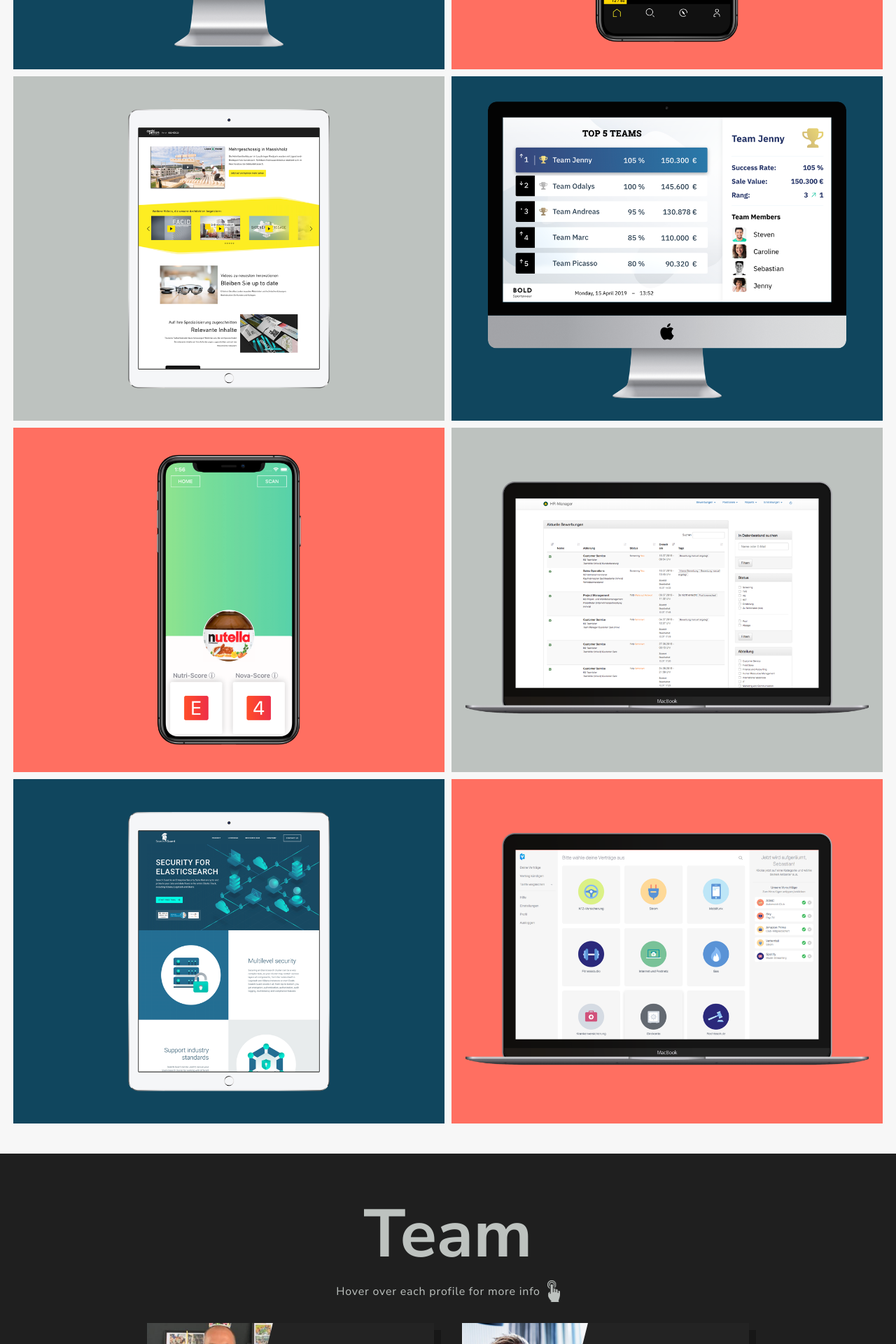
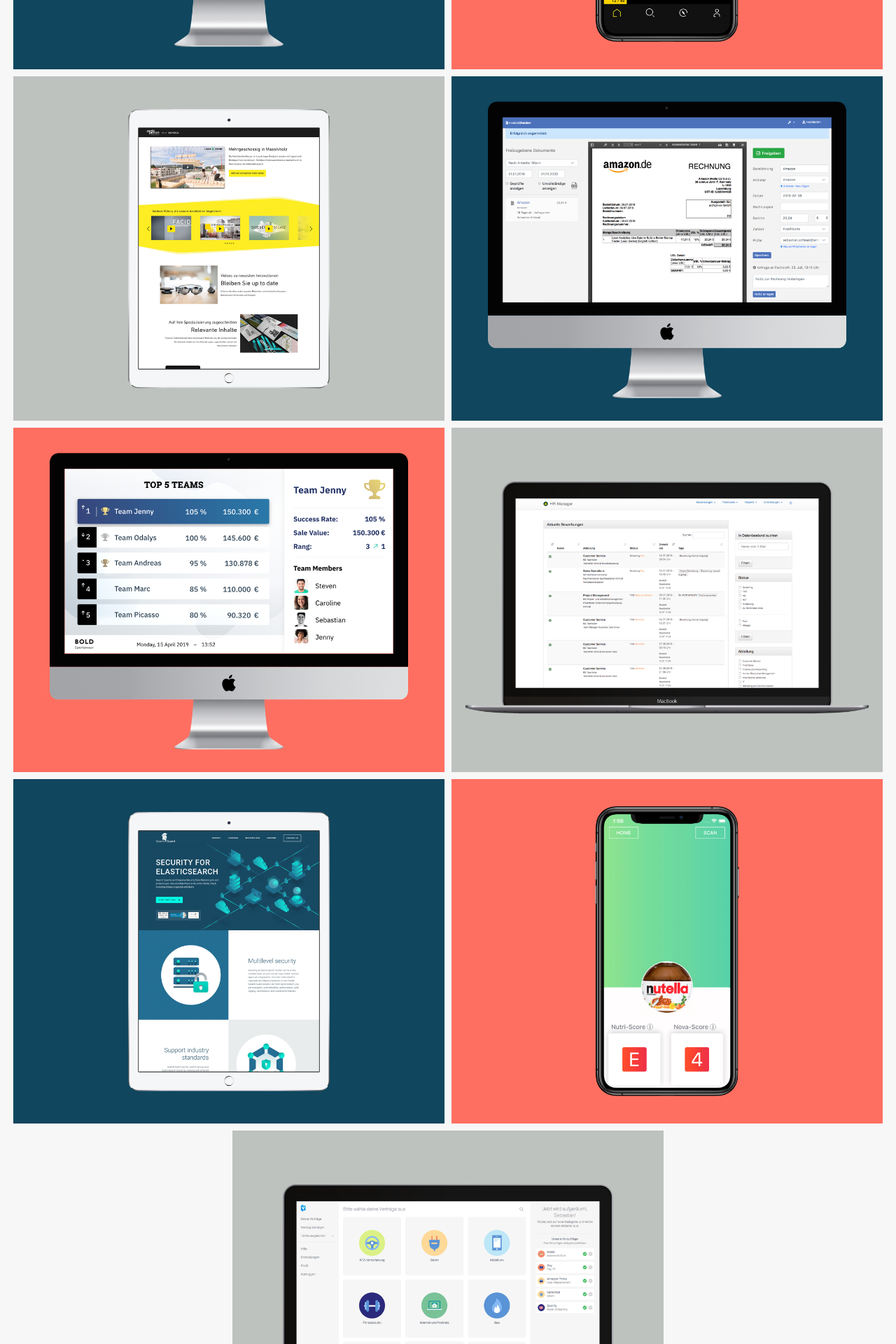
Before and after one commit to SMenke94/codein-homepage, a React (Create React App) app: page / in a window 1280 px wide. Shown: the part 3760-5680 px from the top of the page at 70% size. Built offline with nearby package versions, Linux system fonts and the light colour scheme.

Commit message:
Add invoice checker and make arrow unbouncy for mobile

```diff
--- a/src/components/Portfolio.js
+++ b/src/components/Portfolio.js
@@ -3,6 +3,7 @@ import '../styles/portfolio.scss';
 import archipinion_webapp from '../assets/images/portfolio/archipinion_webapp.png';
 import archipinion_ios from '../assets/images/portfolio/archipinion_ios.png';
 import landingpages from '../assets/images/portfolio/landingpages.png';
+import invoice_checker from '../assets/images/portfolio/invoice_checker.png';
 import dashboard from '../assets/images/portfolio/dashboard2.png';
 import nestle from '../assets/images/portfolio/nestle.png';
 import volders from '../assets/images/portfolio/volders.png';
@@ -76,6 +77,21 @@ const Portfolio = () => {
 
         <div className="portfolio-box darkBlue filter-web">
           <div className="portfolio-box-image">
+            <img src={invoice_checker} alt="invoice_checker" />
+            <div className="portfolio-box-overlay">
+              <div className="portfolio-box-overlay-content">
+                <p style={{ fontWeight: 'bold' }}>archipinion</p>
+                <p style={{ fontSize: '12px' }}>Invoice Checker</p>
+              </div>
+              {/* <a href="" className="portfolio-box-overlay-icon">
+                <i className="fas fa-external-link-alt" />
+              </a> */}
+            </div>
+          </div>
+        </div>
+
+        <div className="portfolio-box pantone filter-web">
+          <div className="portfolio-box-image">
             <img src={dashboard} alt="dashboard" />
             <div className="portfolio-box-overlay">
               <div className="portfolio-box-overlay-content">
@@ -85,21 +101,6 @@ const Portfolio = () => {
               <a href="https://www.salesdashboard.de/" target="_blank" className="portfolio-box-overlay-icon">
                 <i className="fas fa-external-link-alt" />
               </a>
-            </div>
-          </div>
-        </div>
-
-        <div className="portfolio-box pantone filter-app">
-          <div className="portfolio-box-image">
-            <img src={nestle} alt="nestle" />
-            <div className="portfolio-box-overlay">
-              <div className="portfolio-box-overlay-content">
-                <p style={{ fontWeight: 'bold' }}>Nestle Finder</p>
-                <p style={{ fontSize: '12px' }}>Nutrition App</p>
-              </div>
-              {/* <a href="" className="portfolio-box-overlay-icon">
-                <i className="fas fa-external-link-alt" />
-              </a> */}
             </div>
           </div>
         </div>
@@ -134,7 +135,22 @@ const Portfolio = () => {
           </div>
         </div>
 
-        <div className="portfolio-box pantone filter-web">
+        <div className="portfolio-box pantone filter-app">
+          <div className="portfolio-box-image">
+            <img src={nestle} alt="nestle" />
+            <div className="portfolio-box-overlay">
+              <div className="portfolio-box-overlay-content">
+                <p style={{ fontWeight: 'bold' }}>Nestle Finder</p>
+                <p style={{ fontSize: '12px' }}>Nutrition App</p>
+              </div>
+              {/* <a href="" className="portfolio-box-overlay-icon">
+                <i className="fas fa-external-link-alt" />
+              </a> */}
+            </div>
+          </div>
+        </div>
+
+        <div className="portfolio-box lightGrey filter-web">
           <div className="portfolio-box-image">
             <img src={volders} alt="volders" />
             <div className="portfolio-box-overlay">
@@ -148,6 +164,7 @@ const Portfolio = () => {
             </div>
           </div>
         </div>
+
       </div>
     </div>
   );
--- a/src/styles/Hero.scss
+++ b/src/styles/Hero.scss
@@ -96,7 +96,7 @@
   border-bottom: 4px solid $darkGrey;
   border-right: 4px solid $darkGrey;
   transform: translate(-50%, 0%) rotate(45deg);
-  animation: fade_move_down 2s ease-in-out infinite;
+  // animation: fade_move_down 2s ease-in-out infinite;
   @media only screen and (max-width: $mobile) {
     bottom: 15%;
     width: 12px;
@@ -106,6 +106,9 @@
 
 .bounce {
   animation: bounce 2s infinite;
+  @media only screen and (max-width: $mobile) {
+    animation: none;
+  }
 }
 
 @keyframes bounce {
```
Also changed, not shown: src/assets/images/portfolio/invoice_checker.png (added).
